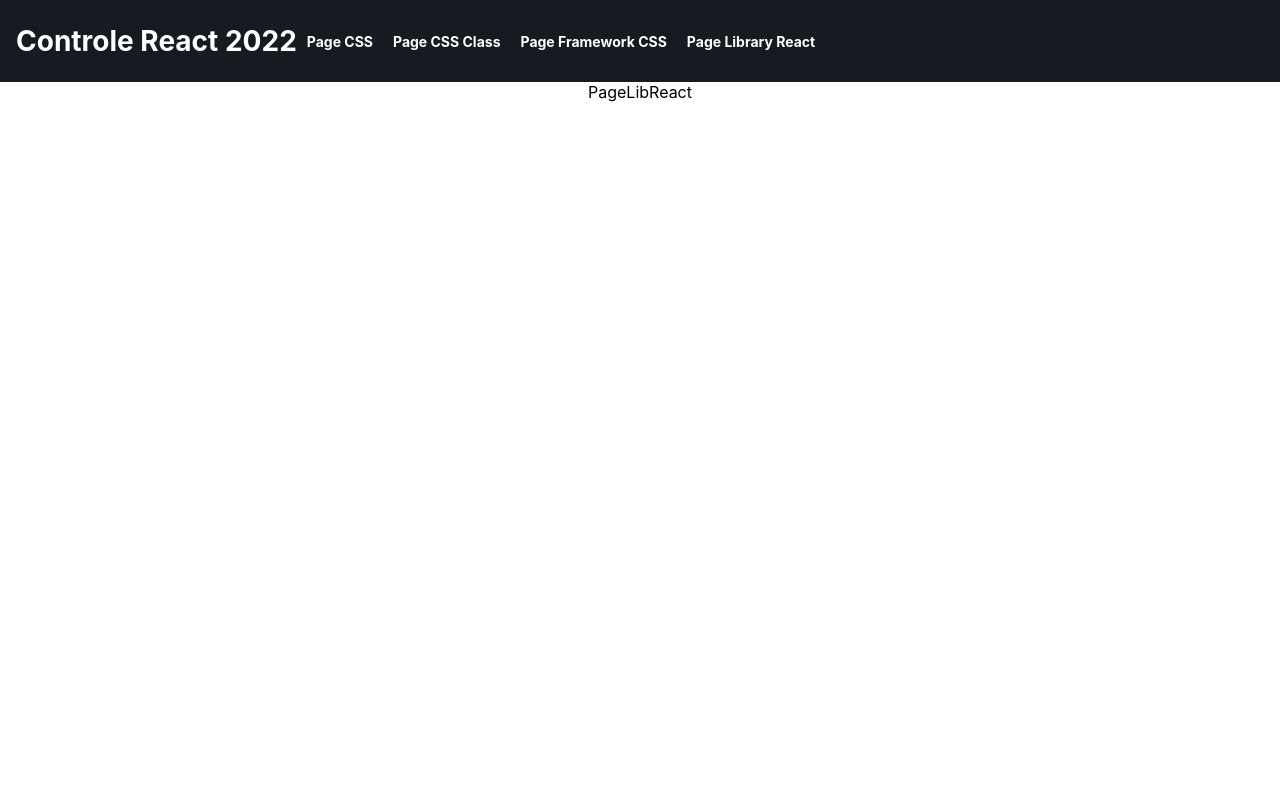
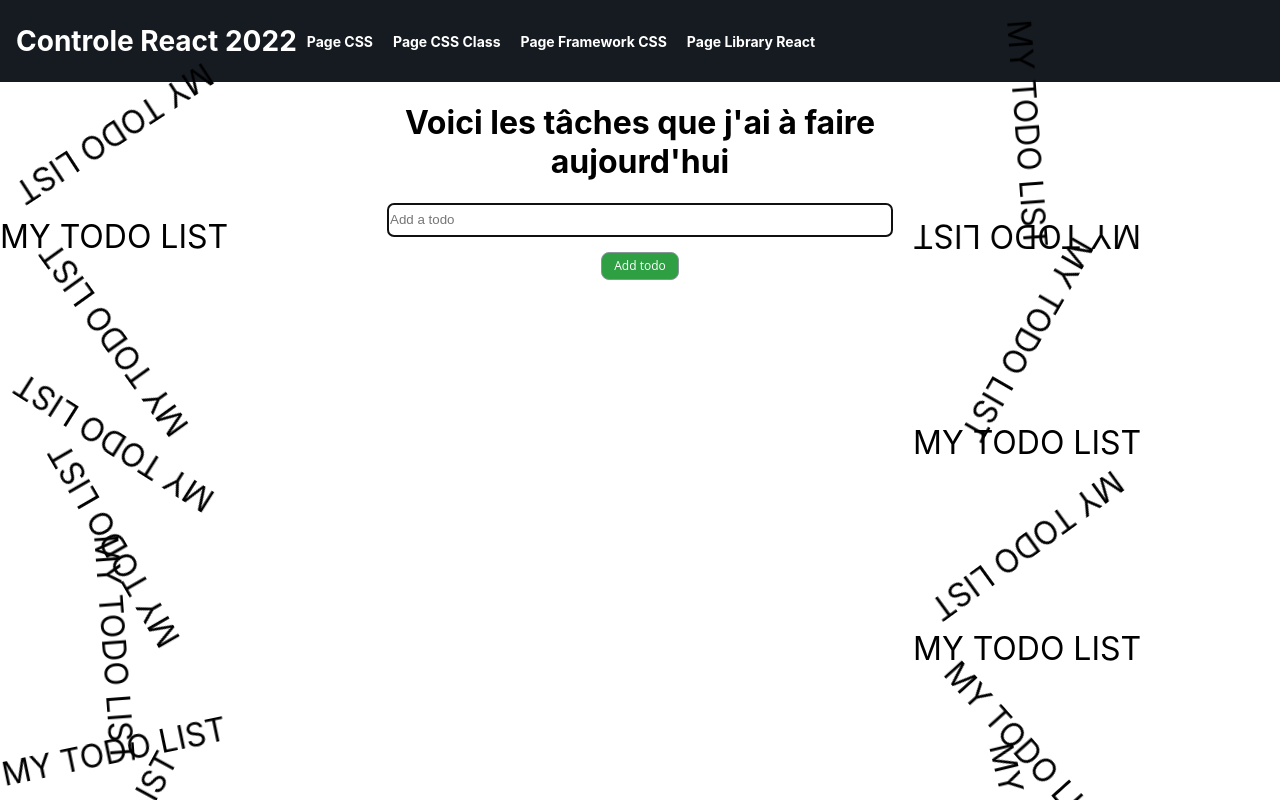
Before and after one commit to deepyjr/Controle-React-2022, a React (Create React App) app: page /PageLibReact in a window 1280 px wide. Shown: the top 800 px of the page. Built offline with nearby package versions, Linux system fonts and the light colour scheme.

Commit message:
Ajout annimation librairie spring

```diff
--- a/package.json
+++ b/package.json
@@ -10,6 +10,7 @@
     "react-dom": "^18.0.0",
     "react-router-dom": "^6.3.0",
     "react-scripts": "^5.0.0",
+    "react-spring": "^9.4.4",
     "styled-components": "^5.3.5",
     "web-vitals": "^2.1.4"
   },
--- a/src/Components/TodoList/Todolist.jsx
+++ b/src/Components/TodoList/Todolist.jsx
@@ -1,6 +1,7 @@
 import React, { useState, useEffect } from "react";
 import TodoInput from "./TodoInput";
 import styled, { keyframes } from "styled-components";
+import { useSpring, animated } from "react-spring";
 
 function TodoList(props) {
   //////////////////////////////////////////////////// VARIABLES //////////////////////////////////////////////////////
@@ -24,6 +25,14 @@ function TodoList(props) {
     animation: ${rotate} ${(time) => time.time}s linear infinite;
   `;
 
+  const styles = useSpring({
+    loop: true,
+    to: [
+      { opacity: 1, color: '#ffaaee' },
+      { opacity: 0, color: 'rgb(14,26,19)' },
+    ],
+    from: { opacity: 0, color: 'red' },
+  })
   //////////////////////////////////////////////////// HOOKS //////////////////////////////////////////////////////
 
   // Load data from localstorage into todoList
@@ -137,7 +146,7 @@ function TodoList(props) {
                   key={index}
                 >
                   <div key={todo.id} onClick={() => completeTodo(todo.id)}>
-                    {todo.text}
+                    <animated.div style={styles}>{todo.text}</animated.div>
                   </div>
                   <div>
                     <button
--- a/src/Views/PageLibReact/PageLibReact.jsx
+++ b/src/Views/PageLibReact/PageLibReact.jsx
@@ -1,10 +1,12 @@
 import React from 'react';
 import './PageLibReact.css';
-
+import TodoList from "../../Components/TodoList/Todolist";
 
 function PageLibReact() {
   return (
-    <div>PageLibReact</div>
+    <div>
+      <TodoList />
+    </div>
   )
 }
 
```
Also changed, not shown: 1 other file (tests, documents, lock files or other folders).
